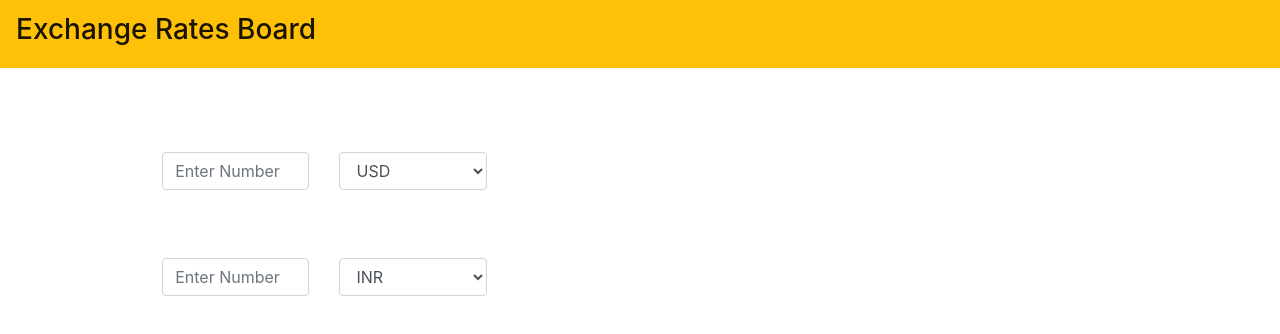
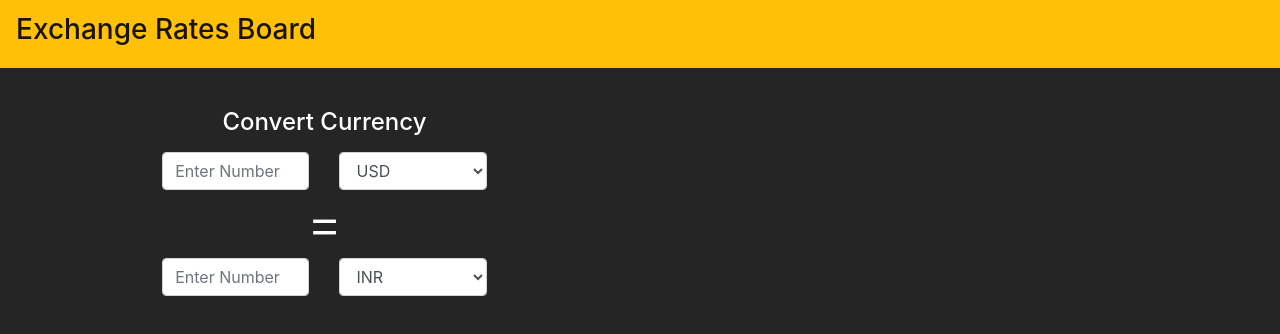
Before and after one commit to abdulsamad/exchange-rates_app, a React (Create React App) app: page / in a window 1280 px wide. Shown: the top 334 px of the page. Built offline with nearby package versions, Linux system fonts and the light colour scheme; no server answers.

Commit message:
:lipstick: Added background color

```diff
--- a/src/scss/App.scss
+++ b/src/scss/App.scss
@@ -3,4 +3,5 @@
 
 body {
 	overflow-x: hidden;
+	background-color: rgb(37, 37, 37);
 }
```
